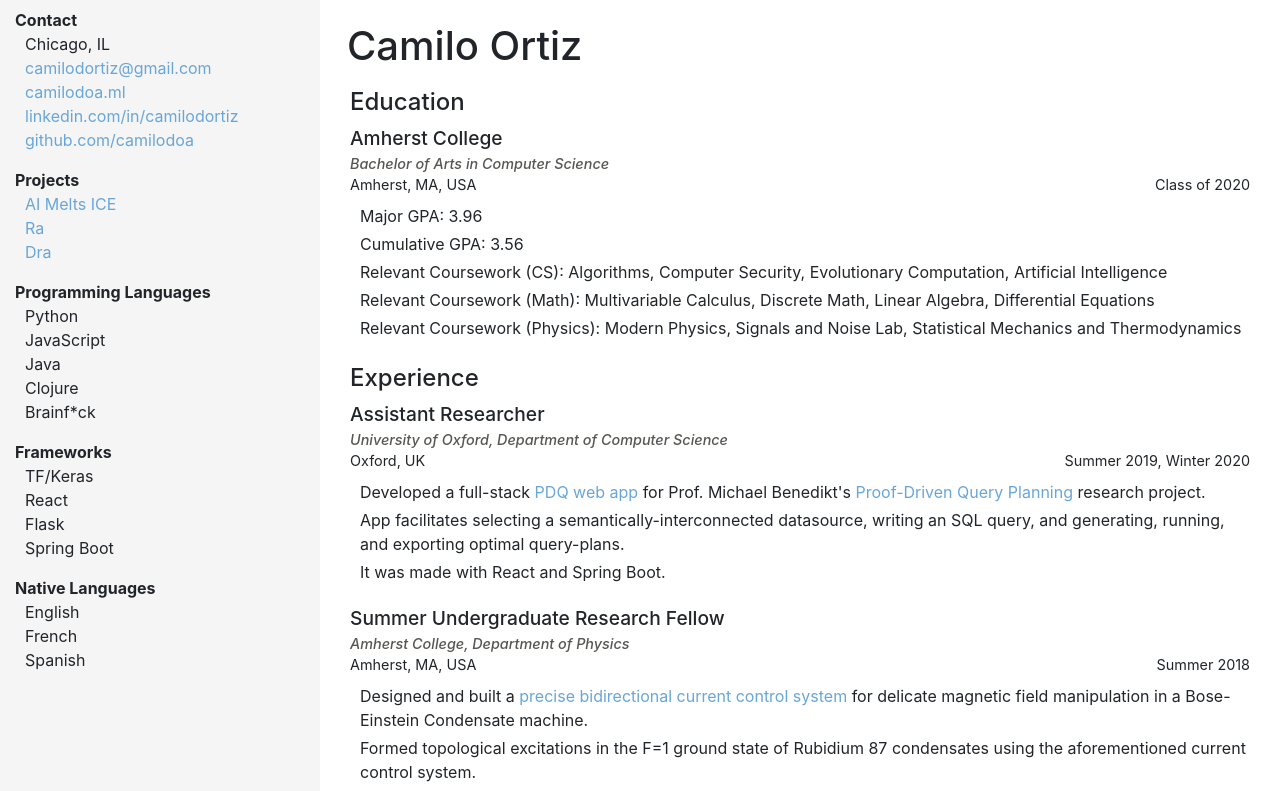
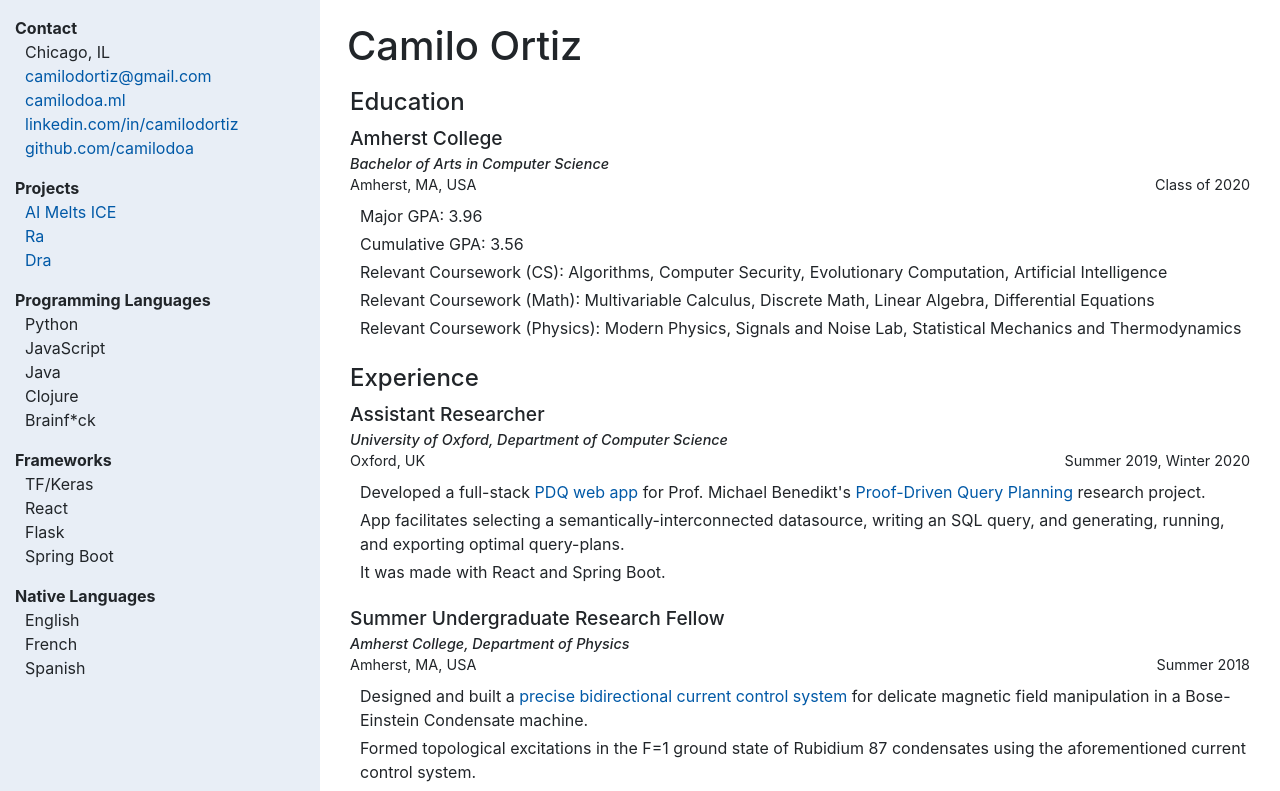
Before and after one commit to camilodoa/resume, a React (Create React App) app: page / in a window 1280 px wide. Shown: the top 791 px of the page. Built offline with nearby package versions, Linux system fonts and the light colour scheme.

Commit message:
link color

```diff
--- a/src/App.js
+++ b/src/App.js
@@ -136,7 +136,6 @@ export default function App() {
           ))}
         </Col>
         <Col className='full pt-2' lg={{span : 9, order : 12}} md={{span : 8, order : 12}} sm={{span : 12, order : 1}} xs={{span : 12, order : 1}}>
-
           <Row className="align my-2">
             <Col sm={12} md={8} lg={8} className='ml-2'>
               <b className='name m-1'>Camilo Ortiz</b>
--- a/src/components/SideBlock.js
+++ b/src/components/SideBlock.js
@@ -2,7 +2,7 @@ import React from 'react';
 
 export default function SideBlock ({title, list}) {
     return (
-        <div>
+        <div className="my-2">
             <b>{title}</b>
             <ul>
             {list.map((item, index) => (
--- a/src/index.css
+++ b/src/index.css
@@ -20,17 +20,9 @@ ul {
   list-style-position: inside;
 }
 
-a:link {
-  color: #68a6d9;
-}
-
-a:visited {
-  color: #042e5a;
-}
-
-a:hover {
-  color: rgb(41, 88, 105);
-  text-decoration: none;
+a {
+  color: #0059a7;
+  text-decoration: none !important;
 }
 
 .profile {
@@ -50,7 +42,7 @@ a:hover {
 }
 
 .aside {
-  background-color: #F5F5F5;
+  background-color: #e8eef6;
 }
 
 .name {
@@ -74,7 +66,6 @@ a:hover {
 .subtitle {
   font-size: 0.9em;
   font-weight: 500;
-  color: #565753;
 }
 
 .location {
```
